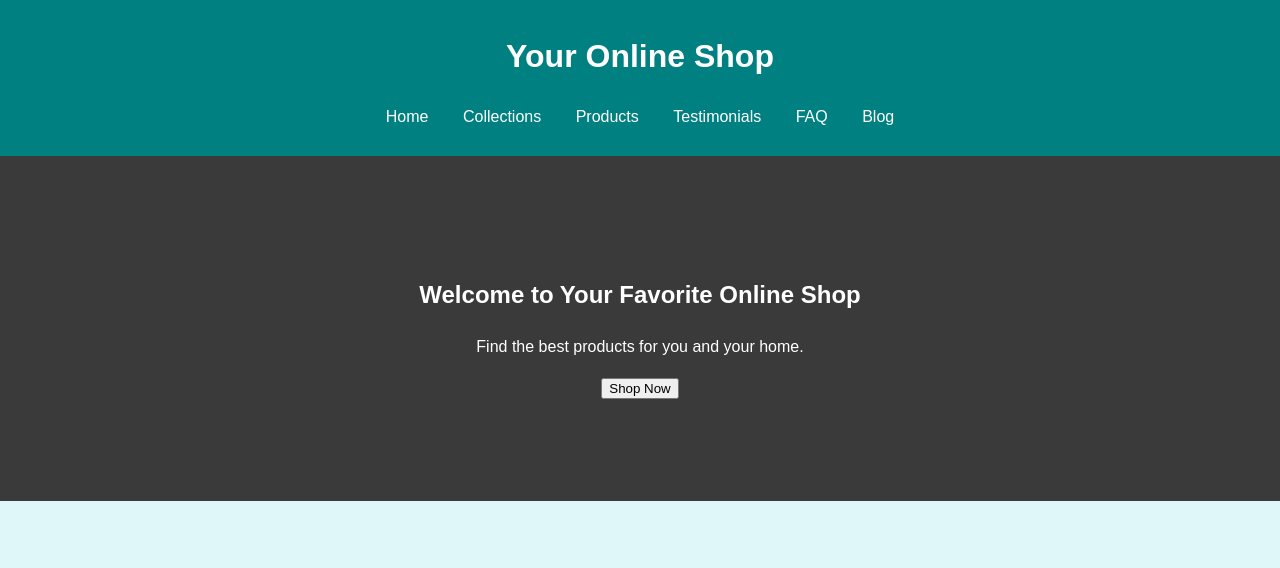
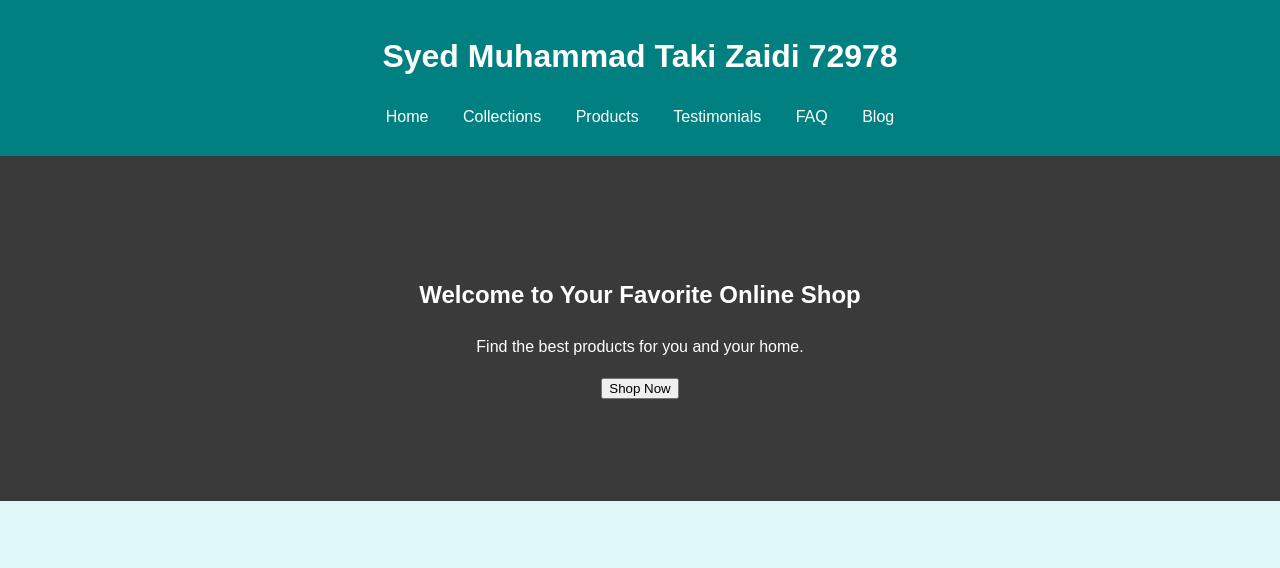
Before and after one commit to SyedMuhammadTaqiZaidi/Assignment-no1, a plain HTML site: page index.html in a window 1280 px wide. Shown: the top 568 px of the page. Drawn offline with Linux system fonts and the light colour scheme.

Commit message:
Update index.html

```diff
--- a/index.html
+++ b/index.html
@@ -10,7 +10,7 @@
 
 <body>
     <header>
-        <h1>Your Online Shop</h1>
+        <h1>Syed Muhammad Taki Zaidi 72978</h1>
         <nav>
             <ul>
                 <li><a href="#home">Home</a></li>
```
